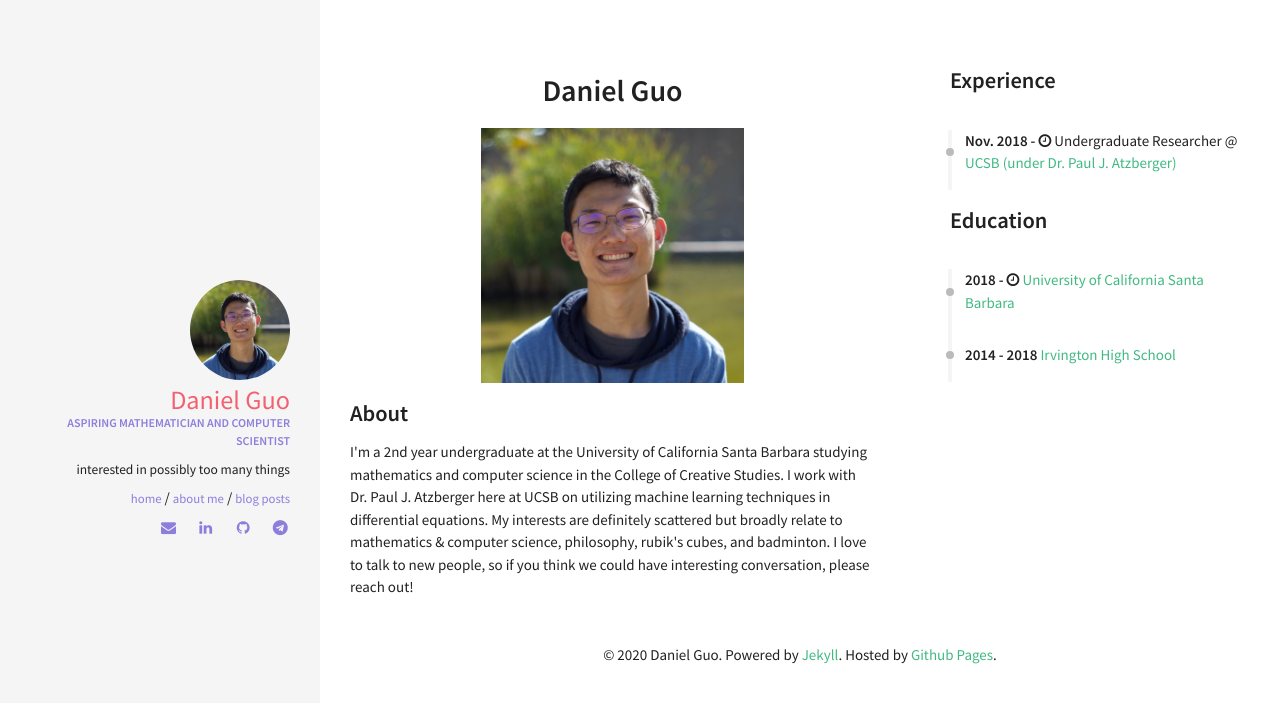
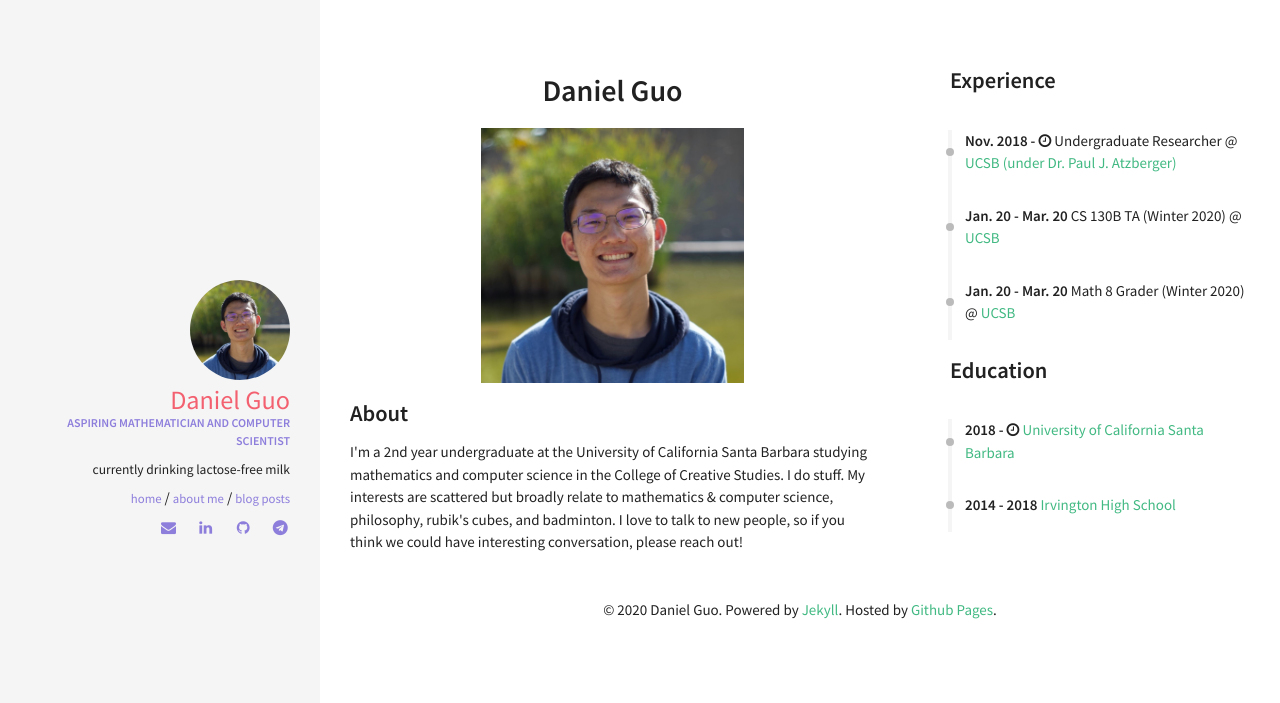
Before and after one commit to d-guo/danielguo.dev_old, a Jekyll site: the page built from aboutme.html, in a window 1280 px wide. Shown: the top 703 px of the page. Built offline with Jekyll 4.4.1, drawn with Linux system fonts in a browser that asks for light colours.

Commit message:
new infogit add _config.yml _data/index/careers.yml _includes/sections/about.html

```diff
--- a/_config.yml
+++ b/_config.yml
@@ -36,7 +36,7 @@ owner:
   name: Daniel Guo
   avatar: pp.jpeg
   job: "Aspiring Mathematician and Computer Scientist"
-  bio: "interested in possibly too many things"
+  bio: "currently drinking lactose-free milk"
   email: dguo@ucsb.edu
   disqus-shortname: https-danielguo-dev
   twitter: #username
--- a/_data/index/careers.yml
+++ b/_data/index/careers.yml
@@ -4,3 +4,13 @@
   link: http://web.math.ucsb.edu/~atzberg/pmwiki_intranet/index.php?n=AtzbergerHomePage.Homepage?setskin=atzbergerHomepage4
   date: Nov. 2018 - <i class="fa fa-clock-o" aria-hidden="true" title="Until Now"></i>
   job: Undergraduate Researcher
+
+- name: UCSB
+  link:
+  date: Jan. 20 - Mar. 20
+  job: CS 130B TA (Winter 2020)
+
+- name: UCSB
+  link:
+  date: Jan. 20 - Mar. 20
+  job: Math 8 Grader (Winter 2020)
--- a/_includes/sections/about.html
+++ b/_includes/sections/about.html
@@ -1,5 +1,5 @@
 <h3><span data-i18n="skills.my_skills">About</span></h3>
 
 <div>
-    I'm a 2nd year undergraduate at the University of California Santa Barbara studying mathematics and computer science in the College of Creative Studies. I work with Dr. Paul J. Atzberger here at UCSB on utilizing machine learning techniques in differential equations. My interests are definitely scattered but broadly relate to mathematics & computer science, philosophy, rubik's cubes, and badminton. I love to talk to new people, so if you think we could have interesting conversation, please reach out!
+    I'm a 2nd year undergraduate at the University of California Santa Barbara studying mathematics and computer science in the College of Creative Studies. I do stuff. My interests are scattered but broadly relate to mathematics & computer science, philosophy, rubik's cubes, and badminton. I love to talk to new people, so if you think we could have interesting conversation, please reach out!
 </div>
```
